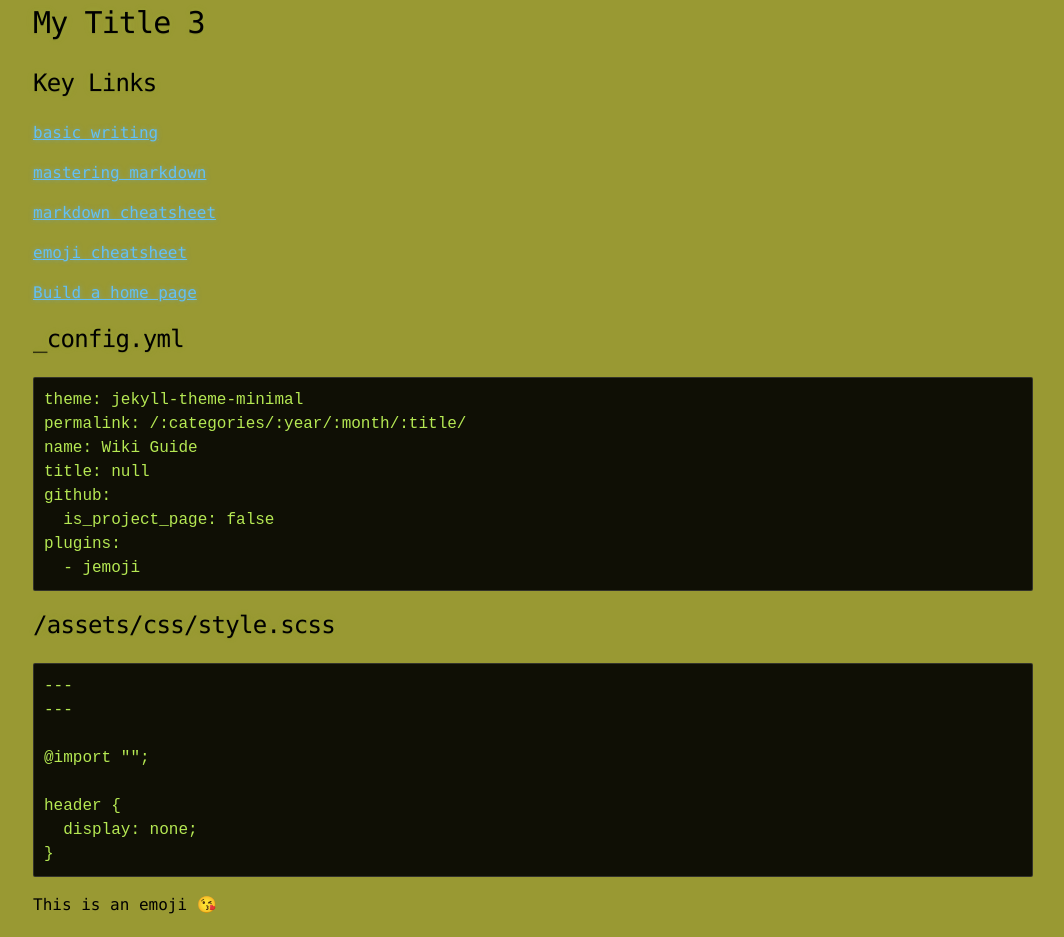
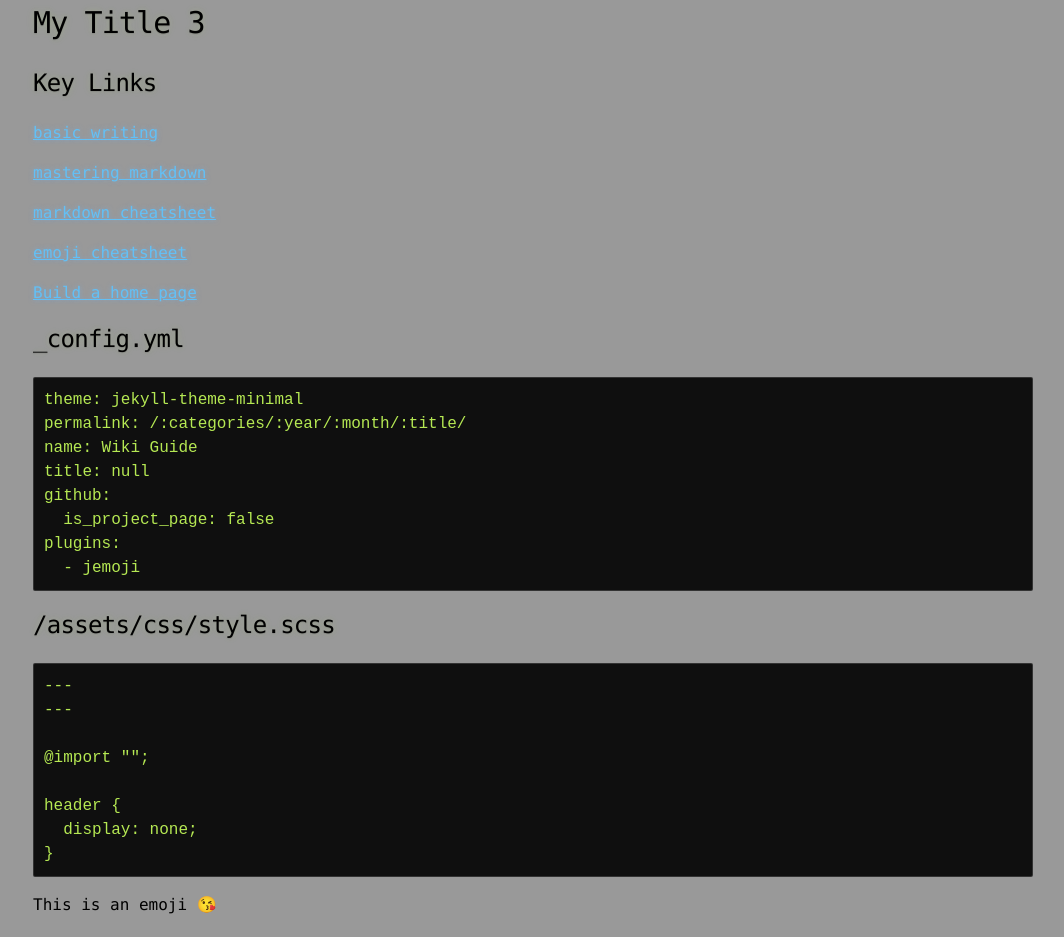
Before and after one commit to profphillips/wikibasics, a Jekyll site: the page built from index.md, in a window 1280 px wide. Shown: the whole page, without its empty margins (107-1171 px from the left). Built offline with Jekyll 4.4.1, drawn with Linux system fonts in a browser that asks for light colours; emoji names are drawn with the system emoji font; our own code applies the rules of GitHub Pages for plain Markdown files.

Commit message:
Update style.scss

```diff
--- a/assets/css/style.scss
+++ b/assets/css/style.scss
@@ -22,7 +22,7 @@ $container-max-width: 1000px;
 body {
   margin: 0;
   padding: 0;
-  background-color: #999933; //$body-background;
+  background-color: #999999; //$body-background;
   //background: $body-background url("../images/bkg.png") 0 0;
   //color: $body-foreground;
   font-size: 16px;
```
